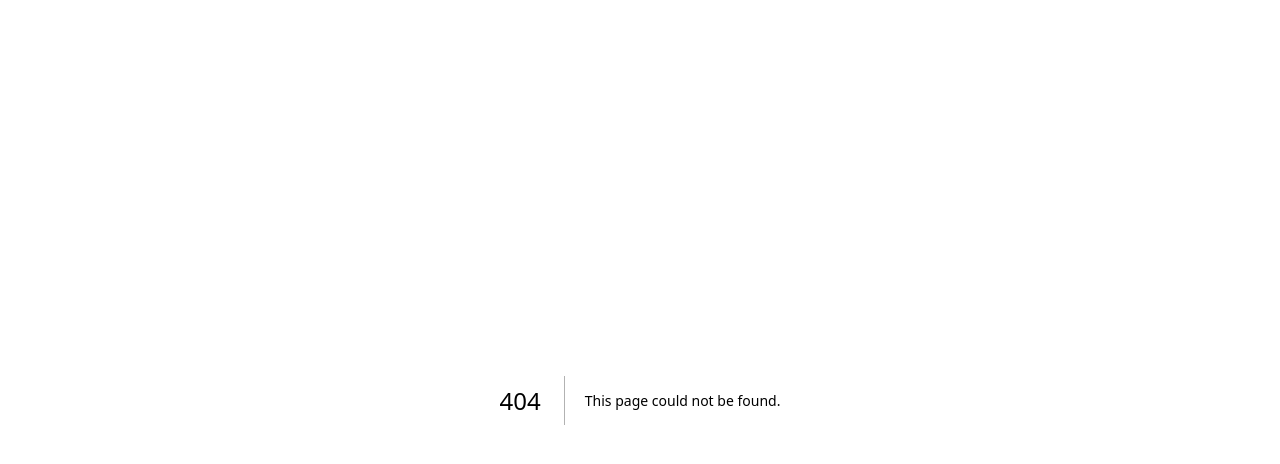
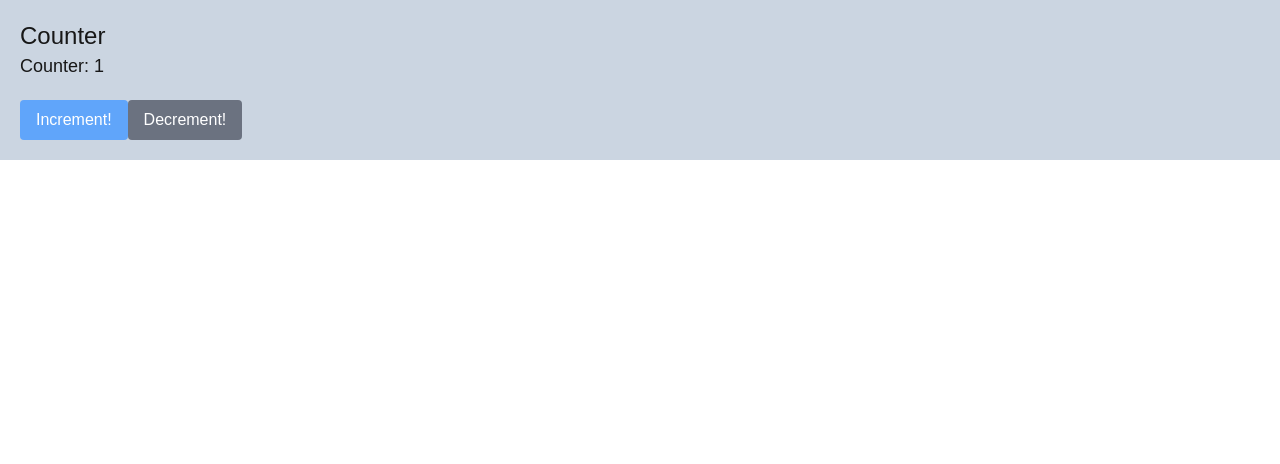
Before and after one commit to UltramateDiamond/cprg306-assignments, a Next.js app: page /week-4 in a window 1280 px wide. Before the commit this address had no page. Shown: the top 464 px of the page. Built offline with nearby package versions, Linux system fonts and the light colour scheme.

Commit message:
Counter
Completed

```diff
--- a/app/page.js
+++ b/app/page.js
@@ -21,6 +21,14 @@ export default function Home() {
             Week 3
           </Link>
           </ul>
+        <ul>
+          <Link
+            className="underline text-cyan-600 hover:text-cyan-300"
+            href="./week-4/"
+          >
+            Week 4
+          </Link>
+          </ul>
         </li>
     </main>
   );
--- /dev/null
+++ b/app/week-4/new-items.js
@@ -0,0 +1,26 @@
+
+
+export default function Counter({currentCount, incrementCountFunction, decrementCountFunction}) {
+
+    let buttonStylesInc = "bg-blue-400 hover:bg-blue-700 active:bg-yellow-300 rounded text-white mt-5 px-4 py-2";
+    let buttonStylesDec = "bg-blue-400 hover:bg-blue-700 active:bg-yellow-300 rounded text-white mt-5 px-4 py-2";
+
+    if(currentCount >= 20){
+        buttonStylesInc = "bg-gray-500 rounded text-white mt-5 px-4 py-2";
+    }
+
+    if(currentCount <= 1){
+        buttonStylesDec = "bg-gray-500 rounded text-white mt-5 px-4 py-2";
+    }
+
+
+
+    return (
+        <div className="bg-slate-300 p-5">
+            <h2 className="text-2xl">Counter</h2>
+            <p className="text-lg">Counter: {currentCount}</p>
+            <button onClick={incrementCountFunction} className={buttonStylesInc}>Increment!</button>
+            <button className={buttonStylesDec} onClick={decrementCountFunction}>Decrement!</button>
+        </div>
+    );
+}
--- /dev/null
+++ b/app/week-4/page.js
@@ -0,0 +1,24 @@
+"use client"
+
+import { useState } from "react";
+import Counter from "./new-items"
+
+export default function CounterPage() {
+
+    const [counter, setCounter] = useState(1);
+
+    const incrementCounter = () => {
+        let currentCount = counter;
+        setCounter(currentCount + 1);
+    }
+    const decrementCounter = () => {
+        let currentCount = counter;
+        setCounter(currentCount - 1);
+    }
+
+    return (
+        <main>
+            <Counter currentCount={counter} incrementCountFunction={incrementCounter} decrementCountFunction={decrementCounter} />
+        </main>
+    );
+}
```
